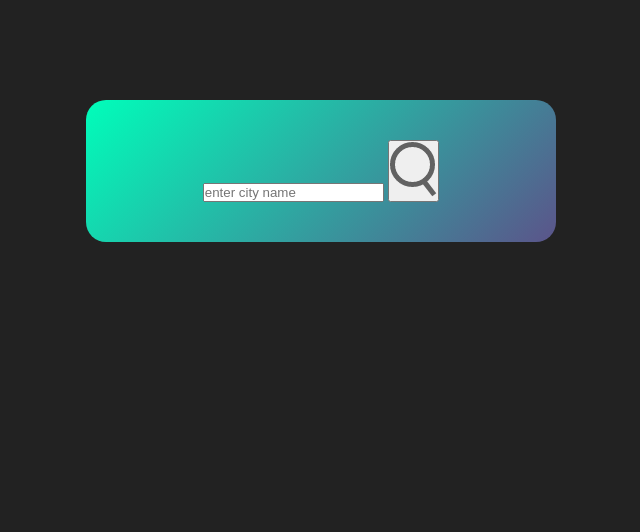
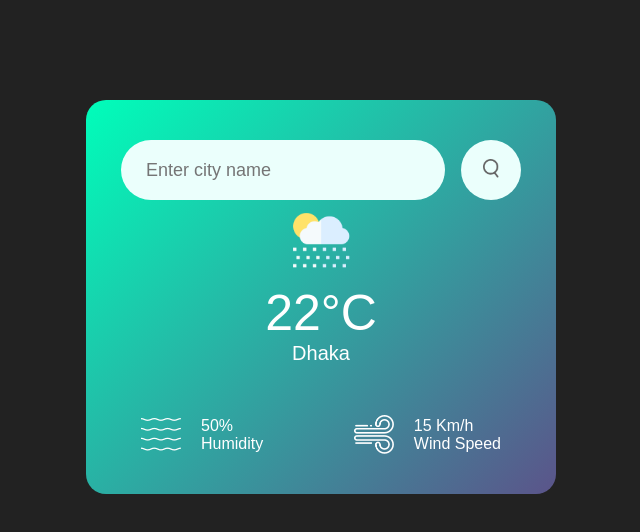
Before and after one commit to badshab454/Weather-App-js, a plain HTML site: page index.html in a window 1280 px wide. Shown: the whole page, without its empty margins (319-959 px from the left). Drawn offline with Linux system fonts and the light colour scheme; no server answers.

Commit message:
api name

```diff
--- a/css/style.css
+++ b/css/style.css
@@ -17,3 +17,60 @@ body{
     padding: 40px 35px;
     text-align: center;
 }
+.search {
+    width: 100%;
+    display: flex;
+    align-items: center;
+    justify-content: space-between;
+}
+.search input {
+    border: 0;
+    outline: 0;
+    background: #ebfffc;
+    color: #555;
+    padding: 10px 25px;
+    height: 60px;
+    border-radius: 30px;
+    flex: 1;
+    margin-right: 16px;
+    font-size: 18px;
+}
+.search button {
+    border: 0;
+    outline: 0;
+    background: #ebfffc;
+    border-radius: 50%;
+    width: 60px;
+    height: 60px;
+    cursor: pointer;
+}
+.search button img {
+    width: 16px;
+}
+.col {
+    display: flex;
+    align-items: center;
+    text-align: left;
+}
+.weather-img {
+    width: 80px;
+}
+.weather-icon {
+    width: 40px;
+    margin-right: 20px;
+}
+.weather h1 {
+    font-size: 50px;
+    font-weight: 500;
+}
+.weather h2 {
+    font-size: 20px;
+    font-weight: 500;
+}
+.details {
+    display: flex;
+    align-items: center;
+    justify-content: space-between;
+    padding: 0 20px;
+    margin-top: 50px;
+}
--- a/index.html
+++ b/index.html
@@ -1,19 +1,40 @@
 <!DOCTYPE html>
 <html lang="en">
-<head>
-    <meta charset="UTF-8">
-    <meta name="viewport" content="width=device-width, initial-scale=1.0">
+  <head>
+    <meta charset="UTF-8" />
+    <meta name="viewport" content="width=device-width, initial-scale=1.0" />
     <title>Weather Application</title>
-    <link rel="stylesheet" href="css/style.css">
-</head>
-<body>
+    <link rel="stylesheet" href="css/style.css" />
+  </head>
+  <body>
     <div class="card">
-        <div class="search">
-            <input type="text" placeholder="enter city name" spellcheck="false">
-            <button><img src="images/search.png" alt="search"></button>
+      <div class="search">
+        <input type="text" placeholder="Enter city name" spellcheck="false" />
+        <button><img src="images/search.png" alt="search" /></button>
+      </div>
+      <div class="weather">
+        <img src="images/rain.png" alt="rain" class="weather-img" />
+        <h1 class="temp">22°C</h1>
+        <h2 class="city">Dhaka</h2>
+        <div class="details">
+            <div class="col">
+                <img src="images/humidity.png" alt="humidity" class="weather-icon">
+                <div>
+                    <p class="humidity">50%</p>
+                    <p>Humidity</p>
+                </div>
+            </div>
+            <div class="col">
+                <img src="images/wind.png" alt="wind" class="weather-icon">
+                <div>
+                    <p class="humidity">15 Km/h</p>
+                    <p>Wind Speed</p>
+                </div>
+            </div>
         </div>
+      </div>
     </div>
 
     <script src="js/script.js"></script>
-</body>
+  </body>
 </html>
--- a/js/script.js
+++ b/js/script.js
@@ -0,0 +1,14 @@
+const apiKey = "1f3e0ad7fc8a1ffbc14d7ef4150d7b04";
+const apiUrl = "https://api.openweathermap.org/data/2.5/weather?units=metric&q=dhaka";
+
+async function checkWeather(){
+    const response = await fetch (apiUrl + `&appid=${apiKey}`);
+    var data = await response.json();
+    console.log(data);
+    document.querySelector(".city").innerHTML = data.name;
+    document.querySelector(".temp").innerHTML = Math.round(data.main.temp)+'°C';
+    document.querySelector(".humidity").innerHTML = data.main.humidity+'%';
+    document.querySelector(".wind").innerHTML = data.wind.speed+'km/h';
+}
+
+checkWeather();
```
